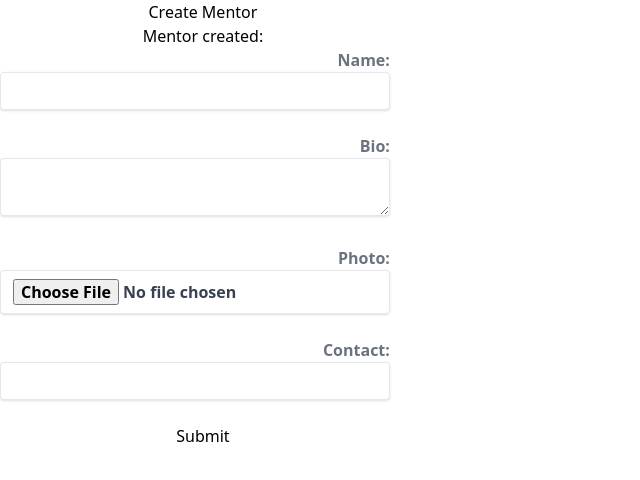
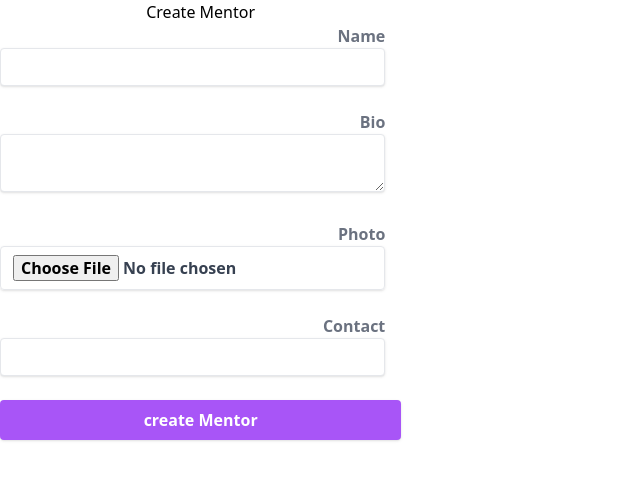
Before and after one commit to hienphan0111/Mentor-front-end-app, a React (Vite) app: page /Add-mentor in a window 1280 px wide. Shown: the top 480 px of the page, without its empty margins (0-640 px from the left). Built offline with nearby package versions, Linux system fonts and the light colour scheme.

Commit message:
Style Submit button

```diff
--- a/src/components/mentor_form.jsx
+++ b/src/components/mentor_form.jsx
@@ -38,32 +38,31 @@ function MentorForm() {
       )}
       {mentor && (
       <p>
-        Mentor created:
         {mentor.name}
       </p>
       )}
       <form onSubmit={handleSubmit}>
         <label htmlFor="name" className="block text-gray-500 font-bold md:text-right mb-1 md:mb-0 pr-4">
-          Name:
+          Name
           <input className="shadow appearance-none border rounded w-full py-2 px-3 text-gray-700 leading-tight focus:outline-none focus:shadow-outline" type="text" id="name" value={name} onChange={(e) => setName(e.target.value)} />
         </label>
         <br />
         <label htmlFor="bio" className="block text-gray-500 font-bold md:text-right mb-1 md:mb-0 pr-4">
-          Bio:
+          Bio
           <textarea id="bio" className="shadow appearance-none border rounded w-full py-2 px-3 text-gray-700 leading-tight focus:outline-none focus:shadow-outline" value={bio} onChange={(e) => setBio(e.target.value)} />
         </label>
         <br />
         <label htmlFor="photo" className="block text-gray-500 font-bold md:text-right mb-1 md:mb-0 pr-4">
-          Photo:
+          Photo
           <input type="file" className="shadow appearance-none border rounded w-full py-2 px-3 text-gray-700 leading-tight focus:outline-none focus:shadow-outline" id="photo" value={photo} onChange={(e) => setPhoto(e.target.value)} />
         </label>
         <br />
         <label htmlFor="contact" className="block text-gray-500 font-bold md:text-right mb-1 md:mb-0 pr-4">
-          Contact:
+          Contact
           <input type="text" id="contact" className="shadow appearance-none border rounded w-full py-2 px-3 text-gray-700 leading-tight focus:outline-none focus:shadow-outline" value={contact} onChange={(e) => setContact(e.target.value)} />
         </label>
         <br />
-        <button type="submit">Submit</button>
+        <button type="submit" className="shadow bg-purple-500 hover:bg-purple-400 w-full focus:shadow-outline focus:outline-none text-white font-bold py-2 px-4 rounded">create Mentor</button>
       </form>
     </div>
   );
```
